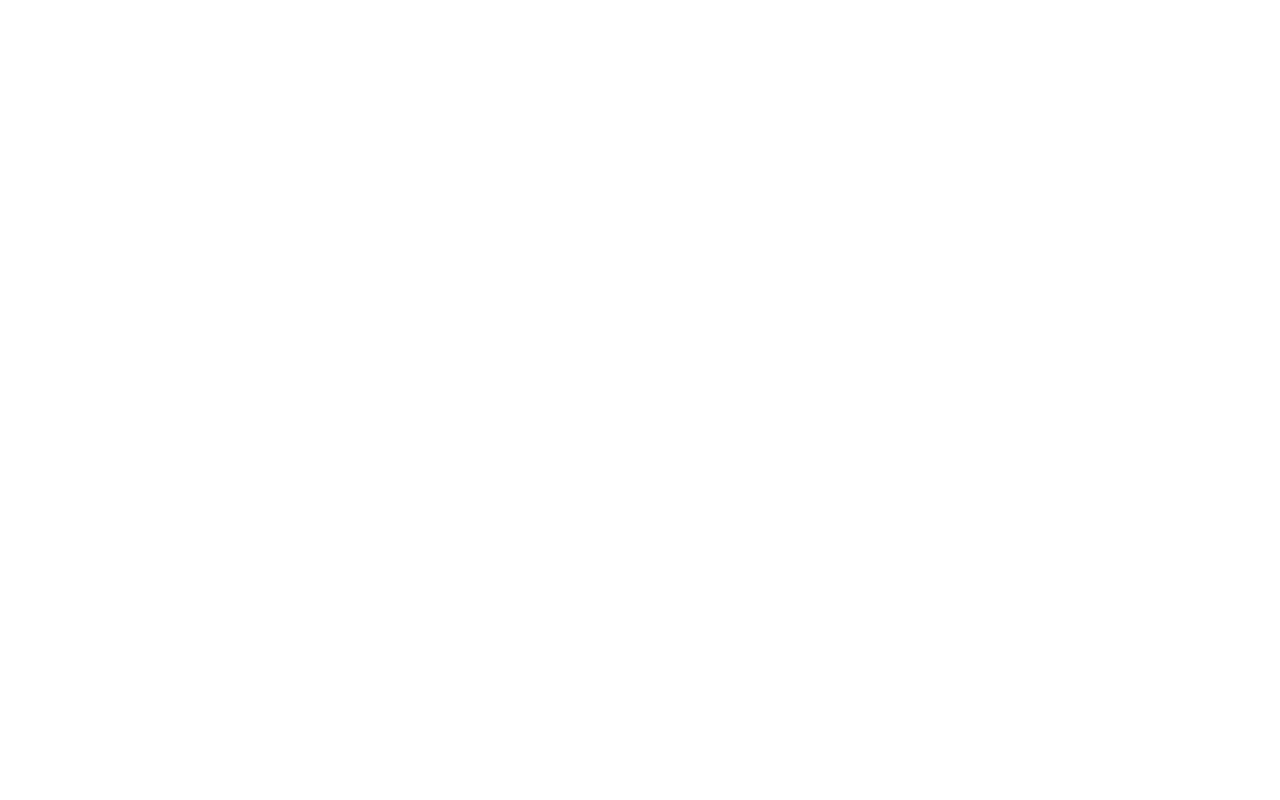
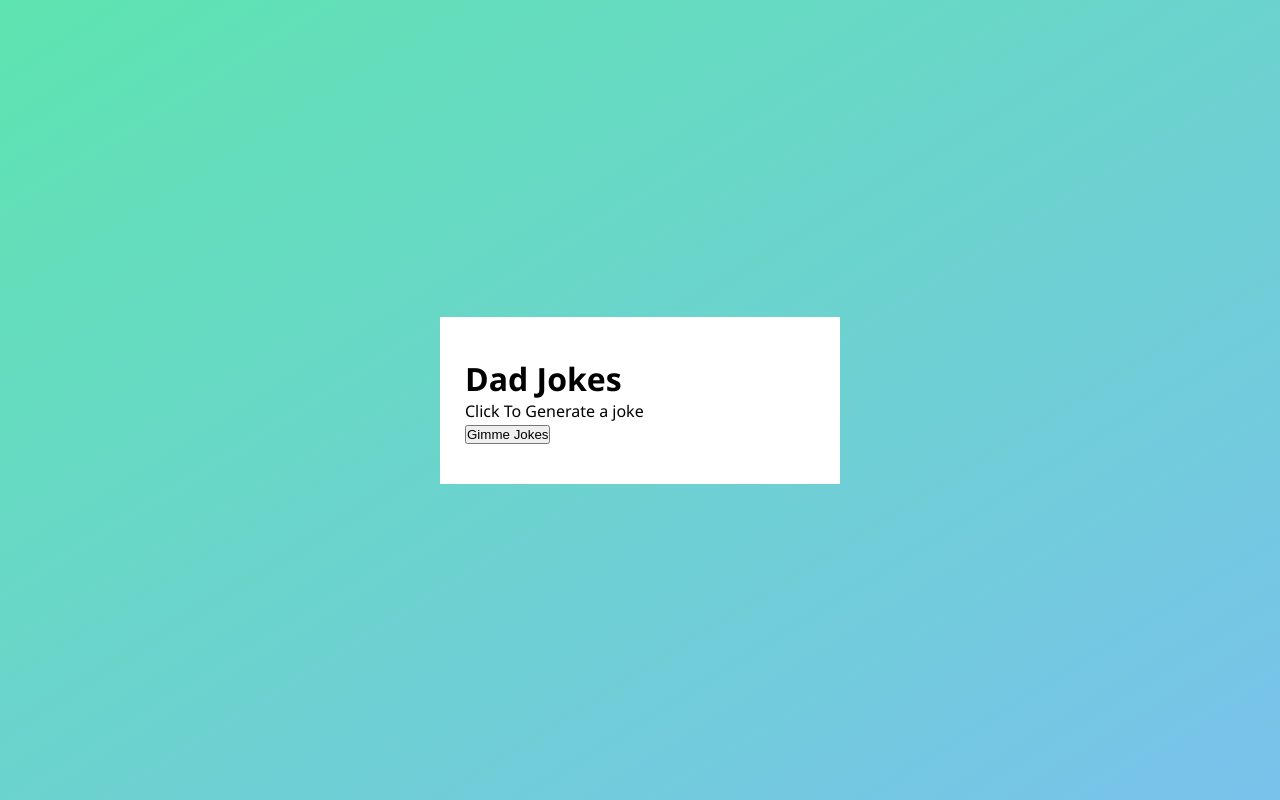
Before and after one commit to whydoIevenCode/dad-jokes-generator, a plain HTML site: page index.html in a window 1280 px wide. Drawn offline with Linux system fonts and the light colour scheme.

Commit message:
change--1

```diff
--- a/index.html
+++ b/index.html
@@ -8,6 +8,13 @@
     <title>Dad Jokes</title>
   </head>
   <body>
+    <div class="container">
+      <div class="joke-box">
+        <h1 class="heading-primary">Dad Jokes</h1>
+        <p class="jokes">Click To Generate a joke</p>
+        <button class="btn">Gimme Jokes</button>
+      </div>
+    </div>
     <script src="script.js"></script>
   </body>
 </html>
--- a/style.css
+++ b/style.css
@@ -0,0 +1,28 @@
+*,
+*::after {
+  margin: 0;
+  padding: 0;
+  box-sizing: border-box;
+}
+body {
+  background-image: linear-gradient(
+    to bottom right,
+    rgb(94, 228, 176),
+    rgb(121, 194, 236)
+  );
+  font-family: "Segoe UI", Tahoma, Geneva, Verdana, sans-serif;
+  background-repeat: no-repeat;
+  background-size: cover;
+}
+.container {
+  height: 100vh;
+  display: flex;
+  align-items: center;
+  justify-content: center;
+}
+.joke-box {
+  max-width: 85%;
+  width: 400px;
+  background-color: #fff;
+  padding: 40px 25px;
+}
```
